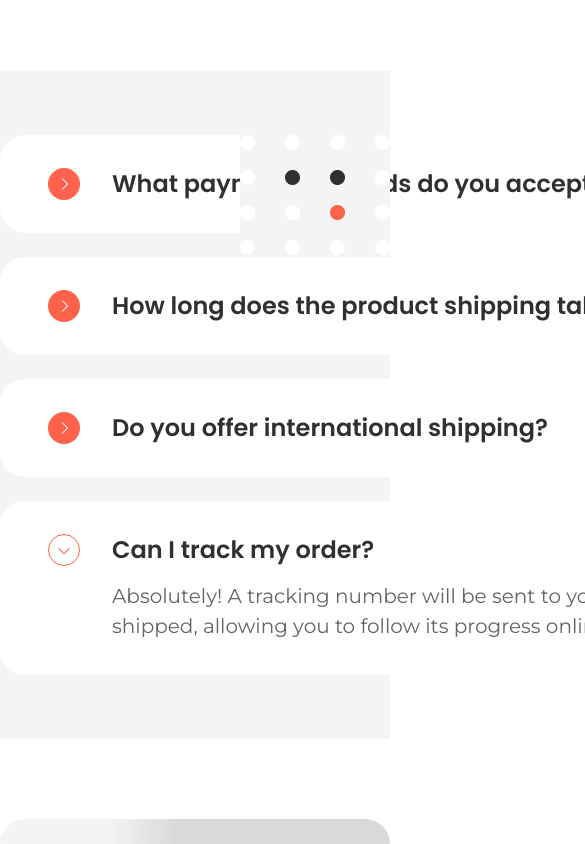
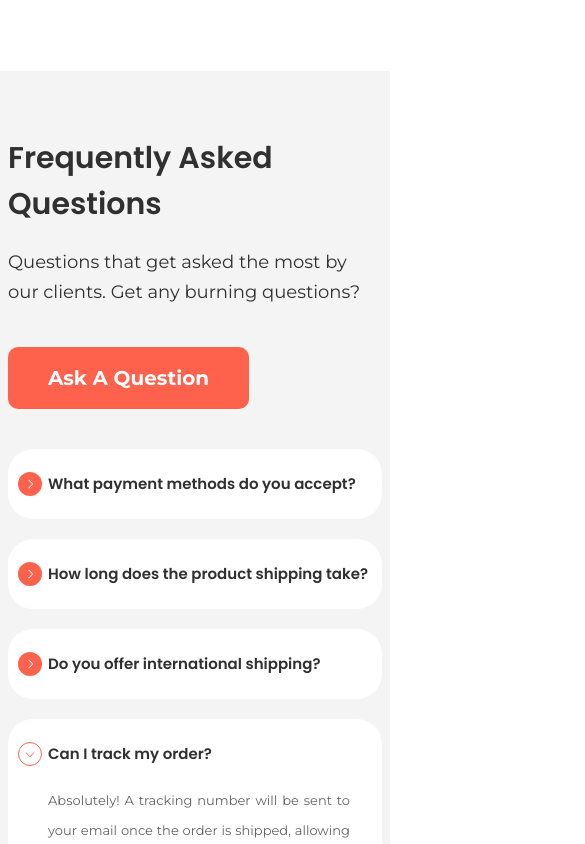
Before and after one commit to arafatYasir/Eshop, a React (Vite) app: page / in a window 390 px wide. Shown: the part 9160-10004 px from the top of the page, 585 px wide, since content can reach past the window. Built offline with nearby package versions, Linux system fonts and the light colour scheme.

Commit message:
FAQ responsive done

```diff
--- a/src/components/faq/FaqItem.jsx
+++ b/src/components/faq/FaqItem.jsx
@@ -2,16 +2,16 @@ import { LiaAngleRightSolid } from "react-icons/lia";
 
 const FaqItem = ({ title, description, isOpen, handleOpenFaq, id }) => {
     return (
-        <div className="bg-white rounded-[25px] py-[34px] pl-[112px] pr-[56px] w-[925px] max-w-[925px] ">
+        <div className="bg-white rounded-[25px] py-5 pl-[40px] sm:py-[34px] sm:pl-[112px] sm:pr-[56px] sm:w-[925px] sm:max-w-[925px] ">
             <div onClick={() => handleOpenFaq(id)} className="flex items-center gap-2 cursor-pointer relative">
-                <button className={`absolute top-1/2 -translate-y-1/2 left-[-64px] w-8 h-8 rounded-full  flex items-center justify-center cursor-pointer ${isOpen ? "bg-white border border-[#FF624C] rotate-90" : "bg-[#FF624C]"} transition duration-300`}>
-                    <LiaAngleRightSolid className={`${isOpen ? "text-[#FF624C]" : "text-white"}`} />
+                <button className={`absolute top-1/2 -translate-y-1/2 left-[-30px] sm:left-[-64px] w-6 h-6 sm:w-8 sm:h-8 rounded-full flex items-center justify-center cursor-pointer ${isOpen ? "bg-white border border-[#FF624C] rotate-90" : "bg-[#FF624C]"} transition duration-300`}>
+                    <LiaAngleRightSolid className={`${isOpen ? "text-[#FF624C]" : "text-white"} text-xs sm:text-base`} />
                 </button>
-                <p className="text-[#303030] font-['Poppins'] text-2xl font-semibold leading-[30px]">{title}</p>
+                <p className="text-[#303030] font-['Poppins'] text-[15px] sm:text-2xl font-semibold leading-[30px]">{title}</p>
             </div>
             {
                 isOpen && (
-                    <div className="max-w-[758px] text-[#303030] font-['Montserrat'] text-xl leading-[30px] opacity-75 mt-4">
+                    <div className="pr-8 sm:pr-0 text-justify sm:max-w-[758px] text-[#303030] font-['Montserrat'] text-[13px] sm:text-xl leading-[30px] opacity-75 mt-4">
                         {description}
                     </div>
                 )
--- a/src/components/faq/FaqSection.jsx
+++ b/src/components/faq/FaqSection.jsx
@@ -45,19 +45,19 @@ const FaqSection = () => {
     return (
         <div className="bg-[#F4F4F4] py-16 my-20 w-full">
             <Container>
-                <div className="flex items-end gap-28 relative">
-                    <div className="flex flex-col gap-6">
+                <div className="flex flex-col-reverse gap-10 sm:flex-row sm:items-end sm:gap-28 relative px-2 sm:px-0">
+                    <div className="flex flex-col gap-5 sm:gap-6">
                         {
                             faqs.map(faq => <FaqItem title={faq.title} description={faq.description} id={faq.id} handleOpenFaq={handleOpenFaq} key={faq.id} isOpen={faqId === faq.id} />)
                         }
                     </div>
                     <div>
-                        <h2 className="text-[#303030] text-4xl font-['Poppins'] font-semibold leading-[46px] mb-6 max-w-[306px]">Frequently Asked Questions</h2>
-                        <p className="text-[#303030] font-['Montserrat'] text-xl leading-[30px] max-w-[392px] mb-16">Questions that get asked the most by our clients. Get any burning questions?</p>
+                        <h2 className="text-[#303030] text-3xl sm:text-4xl font-['Poppins'] font-semibold leading-[46px] mb-5 sm:mb-6 max-w-[306px]">Frequently Asked Questions</h2>
+                        <p className="text-[#303030] font-['Montserrat'] text-lg sm:text-xl leading-[30px] max-w-[392px] mb-10 sm:mb-16">Questions that get asked the most by our clients. Get any burning questions?</p>
                         <Button value="Ask A Question" />
                     </div>
                     {/* Dots Image */}
-                    <div className="absolute top-0 right-0">
+                    <div className="absolute top-0 right-0 hidden sm:block">
                         <img  src="images/faq-dots.png" alt="faq background" />
                     </div>
                 </div>
```
